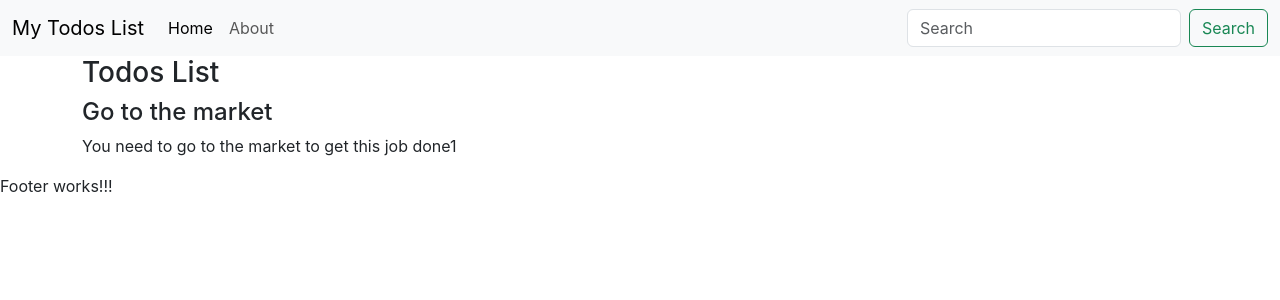
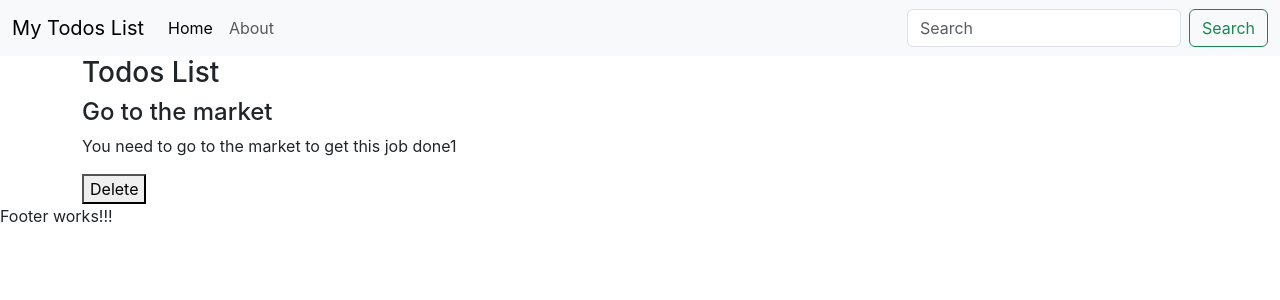
Before and after one commit to mahamwaseem/first-react-project, a React (Create React App) app: page / in a window 1280 px wide. Shown: the top 300 px of the page. Built offline with nearby package versions, Linux system fonts and the light colour scheme.

Commit message:
Added Button to delete the task

```diff
--- a/src/My_Components/TodoItem.js
+++ b/src/My_Components/TodoItem.js
@@ -5,6 +5,7 @@ export const TodoItem = ({todo})=> {
     <div>
       <h4>{todo.title}</h4>
       <p>{todo.desc}</p>
+      <button classsName = "btn btn-sm btn-danger">Delete</button>
     </div>
   )
 }
```
